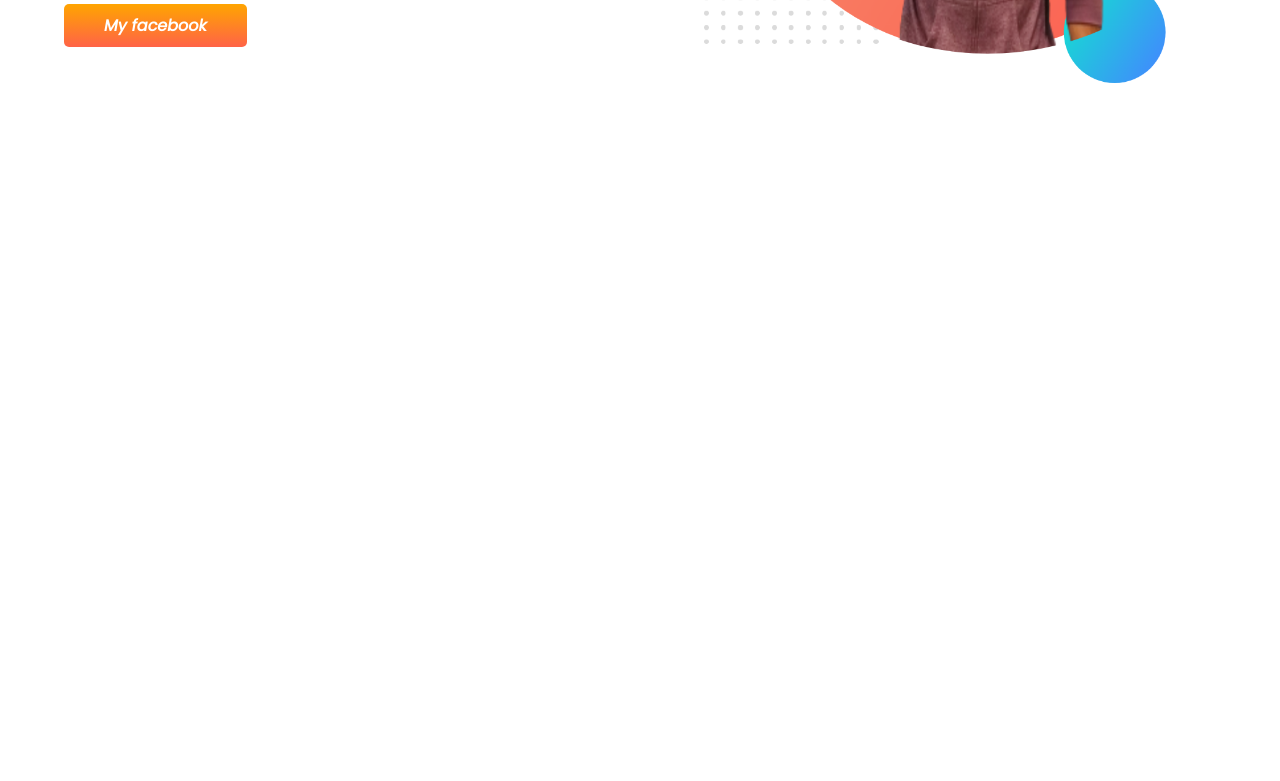
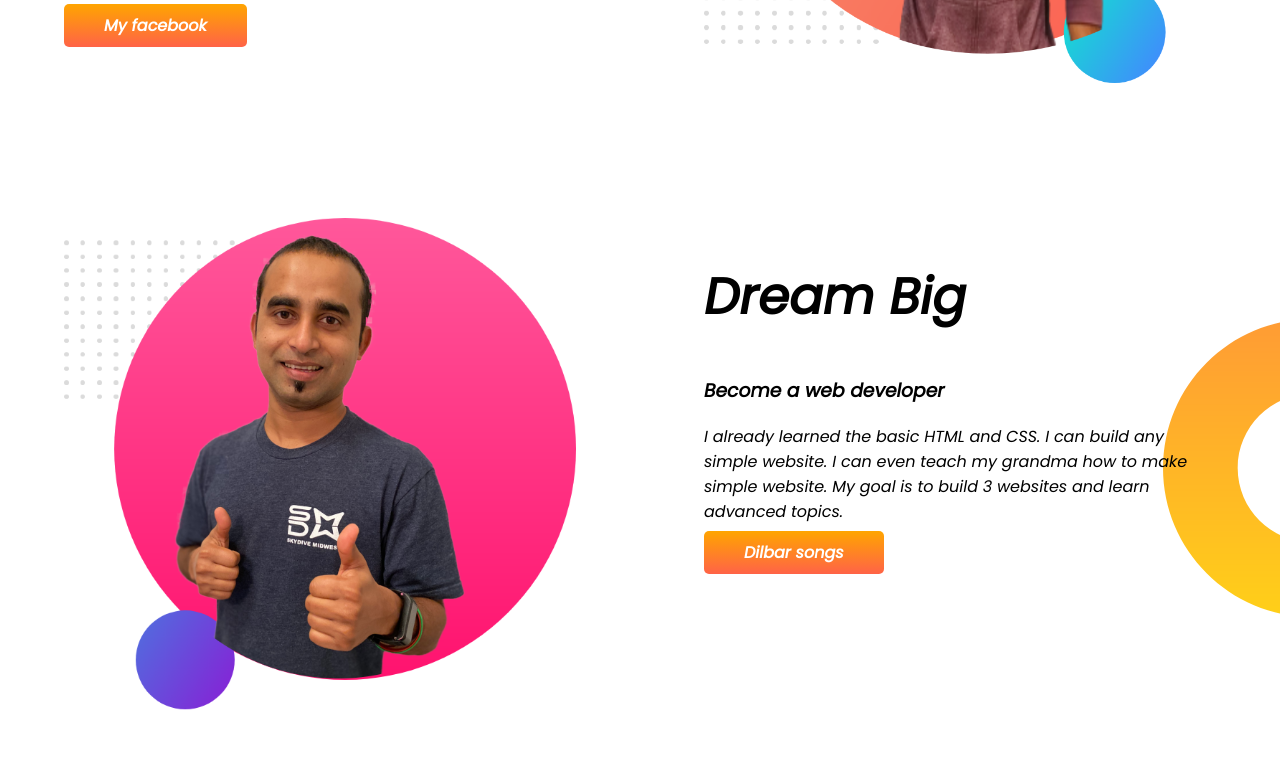
Before and after one commit to zahidjuel/developer-portfolio, a plain HTML site: page index.html in a window 1280 px wide. Shown: the part 489-1270 px from the top of the page. Before the commit the page ends 800 px from the top, so only its background shows below. Drawn offline with Linux system fonts and the light colour scheme.

Commit message:
added dream big

```diff
--- a/index.html
+++ b/index.html
@@ -29,6 +29,21 @@
             <img src="images/jhanker-pic-with-bg.png" alt="">
         </div>
     </section>
+    <section class="dream-big">
+        <div class="half-width">
+            <img src="images/jhankar2.png" alt="">
+        </div>
+        <div class="half-width">
+            <h1>Dream Big</h1>
+            <h3>Become a web developer</h3>
+            <p>I already learned the basic HTML and CSS. I can build any simple website. I can even teach my grandma how
+                to make simple website. My goal is to build 3 websites and learn advanced topics.</p>
+            <a class="link-button" target="_blank" href="https://www.youtube.com/watch?v=-4dtjKFqEEE">Dilbar songs</a>
+
+        </div>
+
+
+    </section>
 
 </body>
 
--- a/style.css
+++ b/style.css
@@ -30,3 +30,8 @@
     background-image: url(images/top-banner.png);
     background-repeat: no-repeat;
 }
+.dream-big{
+    background-image: url(images/dream-bg.png);
+    background-repeat: no-repeat;
+    background-position:right;
+}
```
